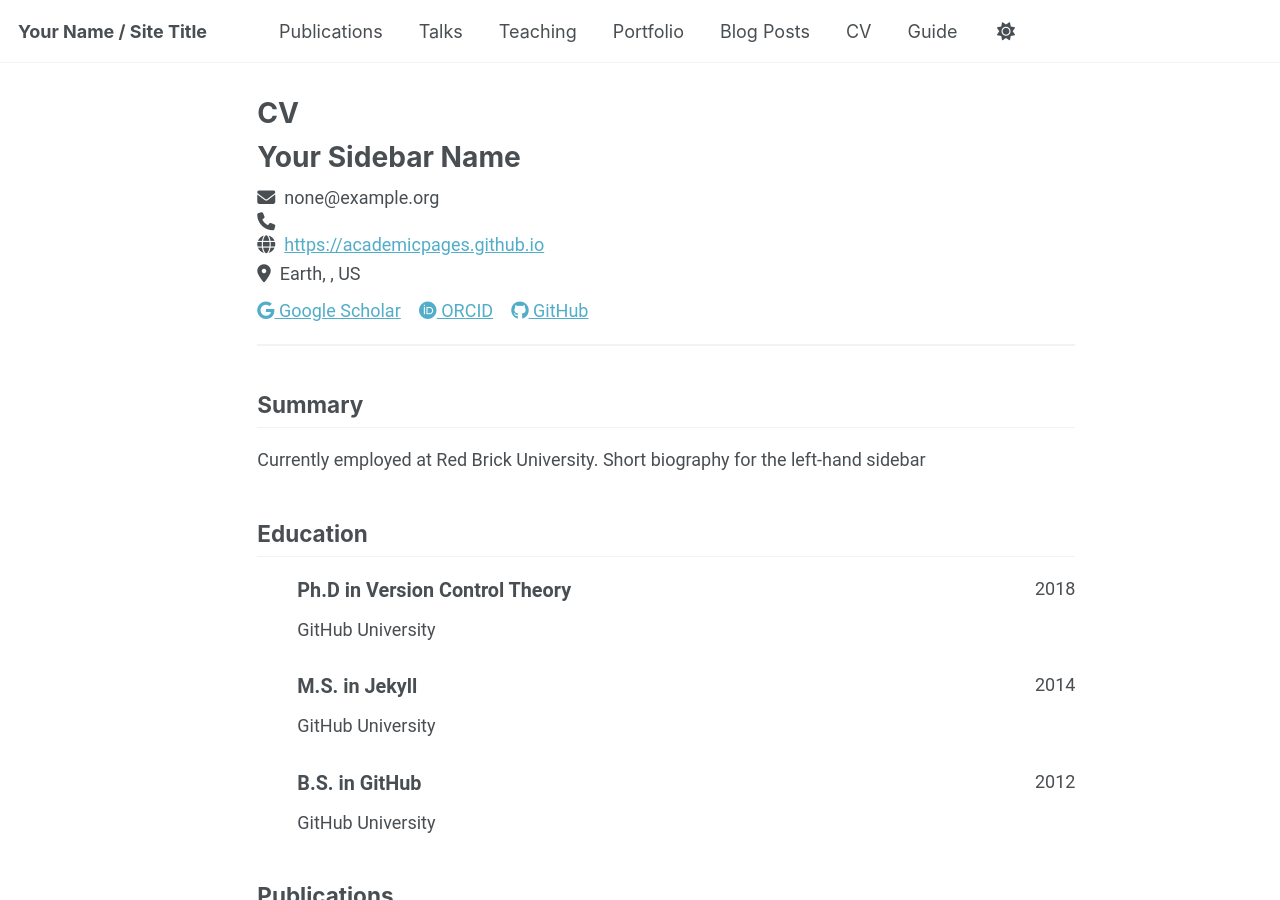
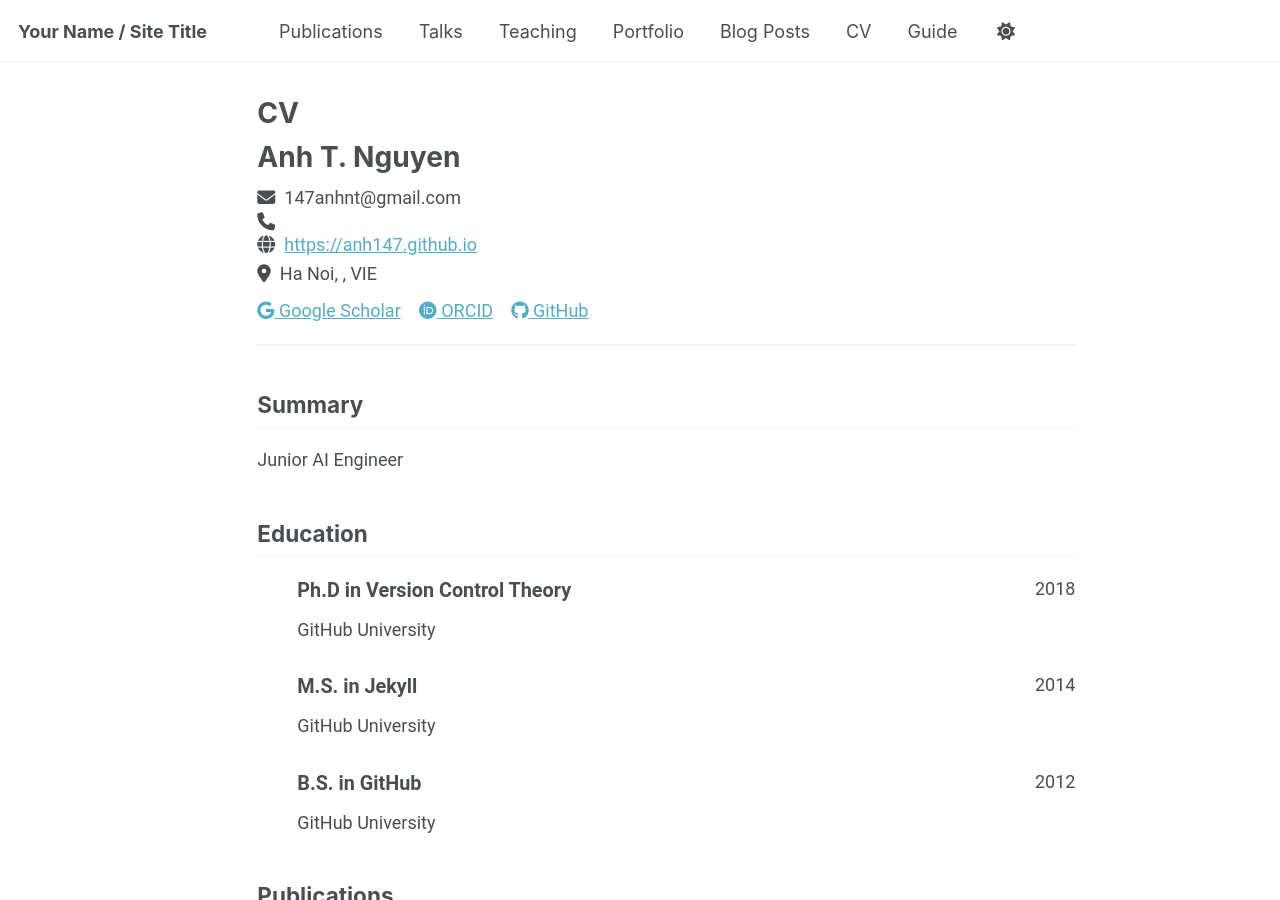
Before and after one commit to anh147/147anhnt.github.io, a Jekyll site: the page built from _pages/cv-json.md, in a window 1280 px wide and 900 px high. Built offline with Jekyll 4.4.1, drawn with Linux system fonts in a browser that asks for light colours; a script that is not in the unit is left out.

Commit message:
init commit

```diff
--- a/_data/cv.json
+++ b/_data/cv.json
@@ -1,15 +1,15 @@
 {
   "basics": {
-    "name": "Your Sidebar Name",
-    "email": "none@example.org",
+    "name": "Anh T. Nguyen",
+    "email": "147anhnt@gmail.com",
     "phone": "",
-    "website": "https://academicpages.github.io",
-    "summary": "Currently employed at Red Brick University. Short biography for the left-hand sidebar",
+    "website": "https://anh147.github.io",
+    "summary": "Junior AI Engineer",
     "location": {
       "address": "",
       "postalCode": "",
-      "city": "Earth",
-      "countryCode": "US",
+      "city": "Ha Noi",
+      "countryCode": "VIE",
       "region": ""
     },
     "profiles": [
```
